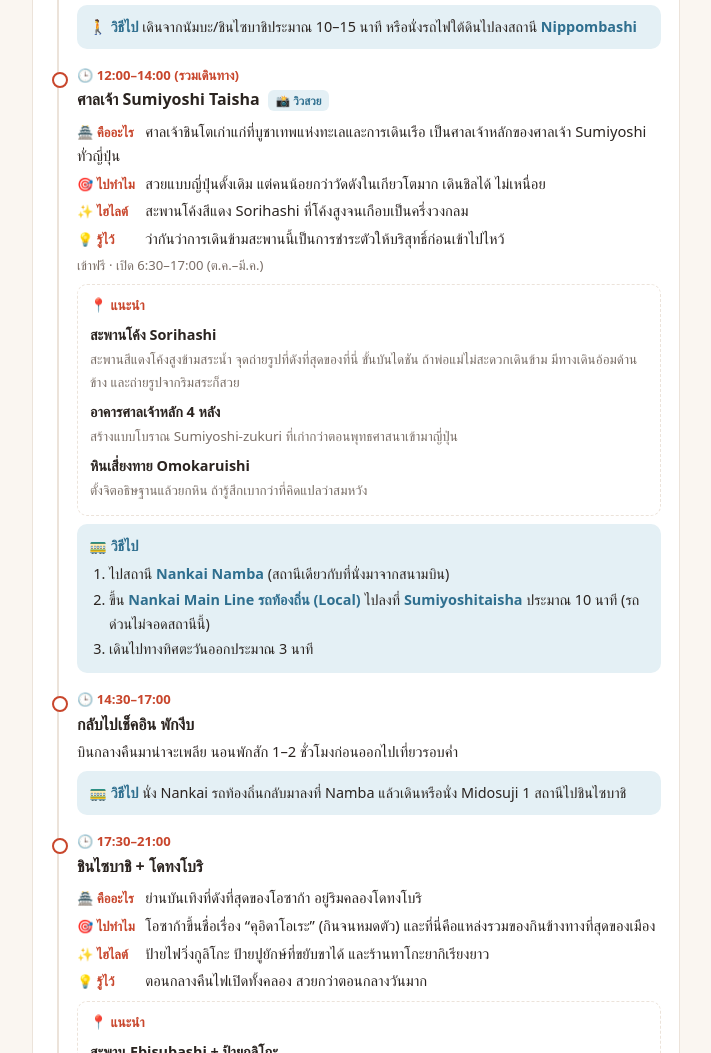
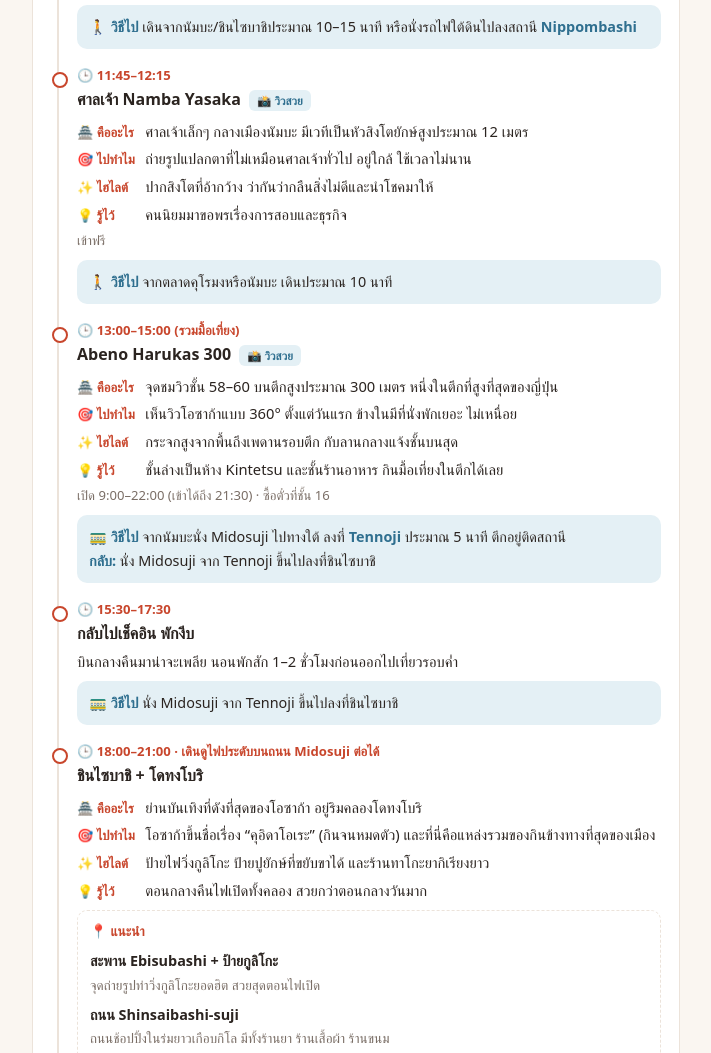
Before and after one commit to WINTERR6544/Trip-planner, a plain HTML site: page index.html in a window 1280 px wide. Shown: the part 1158-2211 px from the top of the page, without its empty margins (284-995 px from the left). Drawn offline with Linux system fonts and the light colour scheme; a web font is replaced by a local one.

Commit message:
Day 28: Namba Yasaka + Abeno Harukas instead of Sumiyoshi
Co-Authored-By: Claude Opus 5.5 <noreply@anthropic.com>
Claude-Session: https://claude.ai/code/session_01UbQQMK2aMCeypwCzExjKuZ

```diff
--- a/index.html
+++ b/index.html
@@ -148,7 +148,7 @@
       <li><b>ใบไม้แดง</b> วัด Katsuo-ji (30), สวน Sogenchi วัดเท็นริวจิ (2), สวนสมุนไพร Nunobiki (29)</li>
       <li><b>วิวเมือง</b> กระเช้า Nunobiki ตอนเช้า (29), Umeda Sky Building ตอนค่ำ (1 ธ.ค.)</li>
       <li><b>พระอาทิตย์ตก</b> Harborland ริมท่าเรือโกเบ (29) และหาด Marble Beach ที่ Rinku (3 ธ.ค.)</li>
-      <li><b>สะพานแดง</b> Sorihashi ศาลเจ้า Sumiyoshi (28)</li>
+      <li><b>หัวสิงโตยักษ์</b> ศาลเจ้า Namba Yasaka (28) · <b>วิวเมือง</b> Abeno Harukas (28)</li>
       <li><b>ไฟกลางคืน</b> ป้ายกูลิโกะที่โดทงโบริ (28)</li>
       <li>ดูจุดที่ติดป้าย <span class="tag photo">📸 วิวสวย</span> ในแต่ละวัน</li>
     </ul>
@@ -158,7 +158,7 @@
   <!-- 28 -->
   <article class="day" id="d28">
     <div class="day-head"><span class="num">28</span><h3>ถึงโอซาก้า<span class="dow">วันเสาร์ · พ.ย.</span></h3></div>
-    <p class="summary">เครื่องลงประมาณ 7:20 มีเวลาเกือบเต็มวัน: ตลาด → ศาลเจ้า Sumiyoshi → พักงีบ → โดทงโบริตอนค่ำ</p>
+    <p class="summary">ตลาด → ศาลเจ้าหัวสิงโต → ดูวิวที่ Abeno Harukas → เช็คอินพักงีบ → ค่ำเดินโดทงโบริกับไฟ Midosuji</p>
     <ul class="tl">
       <li>
         <div class="time">🕒 7:20 เครื่องลง → ถึงนัมบะประมาณ 9:30</div>
@@ -195,36 +195,38 @@
         <div class="go"><b>🚶 วิธีไป</b> เดินจากนัมบะ/ชินไซบาชิประมาณ 10–15 นาที หรือนั่งรถไฟใต้ดินไปลงสถานี <b>Nippombashi</b></div>
       </li>
       <li>
-        <div class="time">🕒 12:00–14:00 (รวมเดินทาง)</div>
-        <div class="what">ศาลเจ้า Sumiyoshi Taisha <span class="tag photo">📸 วิวสวย</span></div>
+        <div class="time">🕒 11:45–12:15</div>
+        <div class="what">ศาลเจ้า Namba Yasaka <span class="tag photo">📸 วิวสวย</span></div>
         <div class="about">
-          <p><b>🏯 คืออะไร</b>ศาลเจ้าชินโตเก่าแก่ที่บูชาเทพแห่งทะเลและการเดินเรือ เป็นศาลเจ้าหลักของศาลเจ้า Sumiyoshi ทั่วญี่ปุ่น</p>
-          <p><b>🎯 ไปทำไม</b>สวยแบบญี่ปุ่นดั้งเดิม แต่คนน้อยกว่าวัดดังในเกียวโตมาก เดินชิลได้ ไม่เหนื่อย</p>
-          <p><b>✨ ไฮไลต์</b>สะพานโค้งสีแดง Sorihashi ที่โค้งสูงจนเกือบเป็นครึ่งวงกลม</p>
-          <p><b>💡 รู้ไว้</b>ว่ากันว่าการเดินข้ามสะพานนี้เป็นการชำระตัวให้บริสุทธิ์ก่อนเข้าไปไหว้</p>
+          <p><b>🏯 คืออะไร</b>ศาลเจ้าเล็กๆ กลางเมืองนัมบะ มีเวทีเป็นหัวสิงโตยักษ์สูงประมาณ 12 เมตร</p>
+          <p><b>🎯 ไปทำไม</b>ถ่ายรูปแปลกตาที่ไม่เหมือนศาลเจ้าทั่วไป อยู่ใกล้ ใช้เวลาไม่นาน</p>
+          <p><b>✨ ไฮไลต์</b>ปากสิงโตที่อ้ากว้าง ว่ากันว่ากลืนสิ่งไม่ดีและนำโชคมาให้</p>
+          <p><b>💡 รู้ไว้</b>คนนิยมมาขอพรเรื่องการสอบและธุรกิจ</p>
         </div>
-        <div class="info">เข้าฟรี · เปิด 6:30–17:00 (ต.ค.–มี.ค.)</div>
-        <div class="picks"><b>📍 แนะนำ</b><ul>
-          <li><strong>สะพานโค้ง Sorihashi</strong><span>สะพานสีแดงโค้งสูงข้ามสระน้ำ จุดถ่ายรูปที่ดังที่สุดของที่นี่ ขั้นบันไดชัน ถ้าพ่อแม่ไม่สะดวกเดินข้าม มีทางเดินอ้อมด้านข้าง และถ่ายรูปจากริมสระก็สวย</span></li>
-          <li><strong>อาคารศาลเจ้าหลัก 4 หลัง</strong><span>สร้างแบบโบราณ Sumiyoshi-zukuri ที่เก่ากว่าตอนพุทธศาสนาเข้ามาญี่ปุ่น</span></li>
-          <li><strong>หินเสี่ยงทาย Omokaruishi</strong><span>ตั้งจิตอธิษฐานแล้วยกหิน ถ้ารู้สึกเบากว่าที่คิดแปลว่าสมหวัง</span></li>
-        </ul></div>
-        <div class="go"><b>🚃 วิธีไป</b>
-          <ol>
-            <li>ไปสถานี <b>Nankai Namba</b> (สถานีเดียวกับที่นั่งมาจากสนามบิน)</li>
-            <li>ขึ้น <b>Nankai Main Line รถท้องถิ่น (Local)</b> ไปลงที่ <b>Sumiyoshitaisha</b> ประมาณ 10 นาที (รถด่วนไม่จอดสถานีนี้)</li>
-            <li>เดินไปทางทิศตะวันออกประมาณ 3 นาที</li>
-          </ol>
-        </div>
+        <div class="info">เข้าฟรี</div>
+        <div class="go"><b>🚶 วิธีไป</b> จากตลาดคุโรมงหรือนัมบะ เดินประมาณ 10 นาที</div>
       </li>
       <li>
-        <div class="time">🕒 14:30–17:00</div>
+        <div class="time">🕒 13:00–15:00 (รวมมื้อเที่ยง)</div>
+        <div class="what">Abeno Harukas 300 <span class="tag photo">📸 วิวสวย</span></div>
+        <div class="about">
+          <p><b>🏯 คืออะไร</b>จุดชมวิวชั้น 58–60 บนตึกสูงประมาณ 300 เมตร หนึ่งในตึกที่สูงที่สุดของญี่ปุ่น</p>
+          <p><b>🎯 ไปทำไม</b>เห็นวิวโอซาก้าแบบ 360° ตั้งแต่วันแรก ข้างในมีที่นั่งพักเยอะ ไม่เหนื่อย</p>
+          <p><b>✨ ไฮไลต์</b>กระจกสูงจากพื้นถึงเพดานรอบตึก กับลานกลางแจ้งชั้นบนสุด</p>
+          <p><b>💡 รู้ไว้</b>ชั้นล่างเป็นห้าง Kintetsu และชั้นร้านอาหาร กินมื้อเที่ยงในตึกได้เลย</p>
+        </div>
+        <div class="info">เปิด 9:00–22:00 (เข้าได้ถึง 21:30) · ซื้อตั๋วที่ชั้น 16</div>
+        <div class="go"><b>🚃 วิธีไป</b> จากนัมบะนั่ง Midosuji ไปทางใต้ ลงที่ <b>Tennoji</b> ประมาณ 5 นาที ตึกอยู่ติดสถานี<br>
+          <b>กลับ:</b> นั่ง Midosuji จาก Tennoji ขึ้นไปลงที่ชินไซบาชิ</div>
+      </li>
+      <li>
+        <div class="time">🕒 15:30–17:30</div>
         <div class="what">กลับไปเช็คอิน พักงีบ</div>
         <div class="desc">บินกลางคืนมาน่าจะเพลีย นอนพักสัก 1–2 ชั่วโมงก่อนออกไปเที่ยวรอบค่ำ</div>
-        <div class="go"><b>🚃 วิธีไป</b> นั่ง Nankai รถท้องถิ่นกลับมาลงที่ Namba แล้วเดินหรือนั่ง Midosuji 1 สถานีไปชินไซบาชิ</div>
+        <div class="go"><b>🚃 วิธีไป</b> นั่ง Midosuji จาก Tennoji ขึ้นไปลงที่ชินไซบาชิ</div>
       </li>
       <li>
-        <div class="time">🕒 17:30–21:00</div>
+        <div class="time">🕒 18:00–21:00 · เดินดูไฟประดับบนถนน Midosuji ต่อได้</div>
         <div class="what">ชินไซบาชิ + โดทงโบริ</div>
         <div class="about">
           <p><b>🏯 คืออะไร</b>ย่านบันเทิงที่ดังที่สุดของโอซาก้า อยู่ริมคลองโดทงโบริ</p>
```
